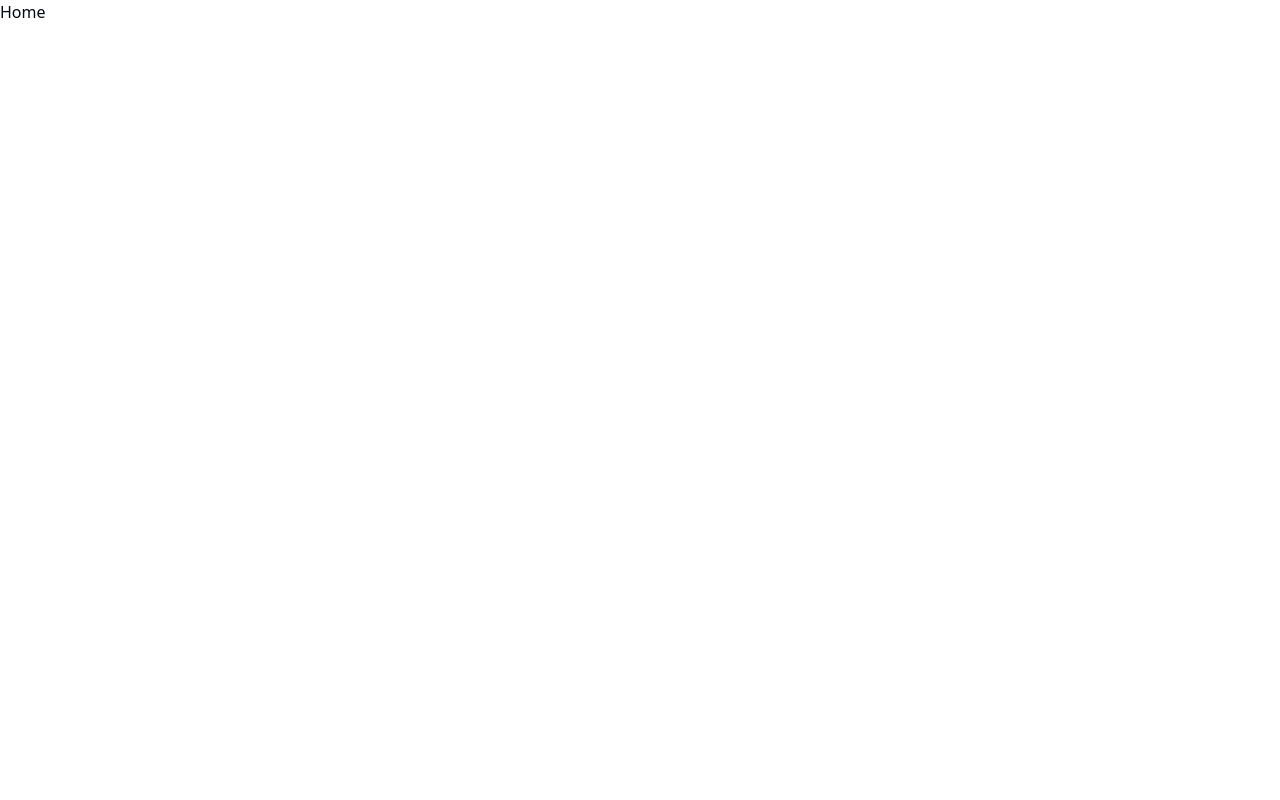
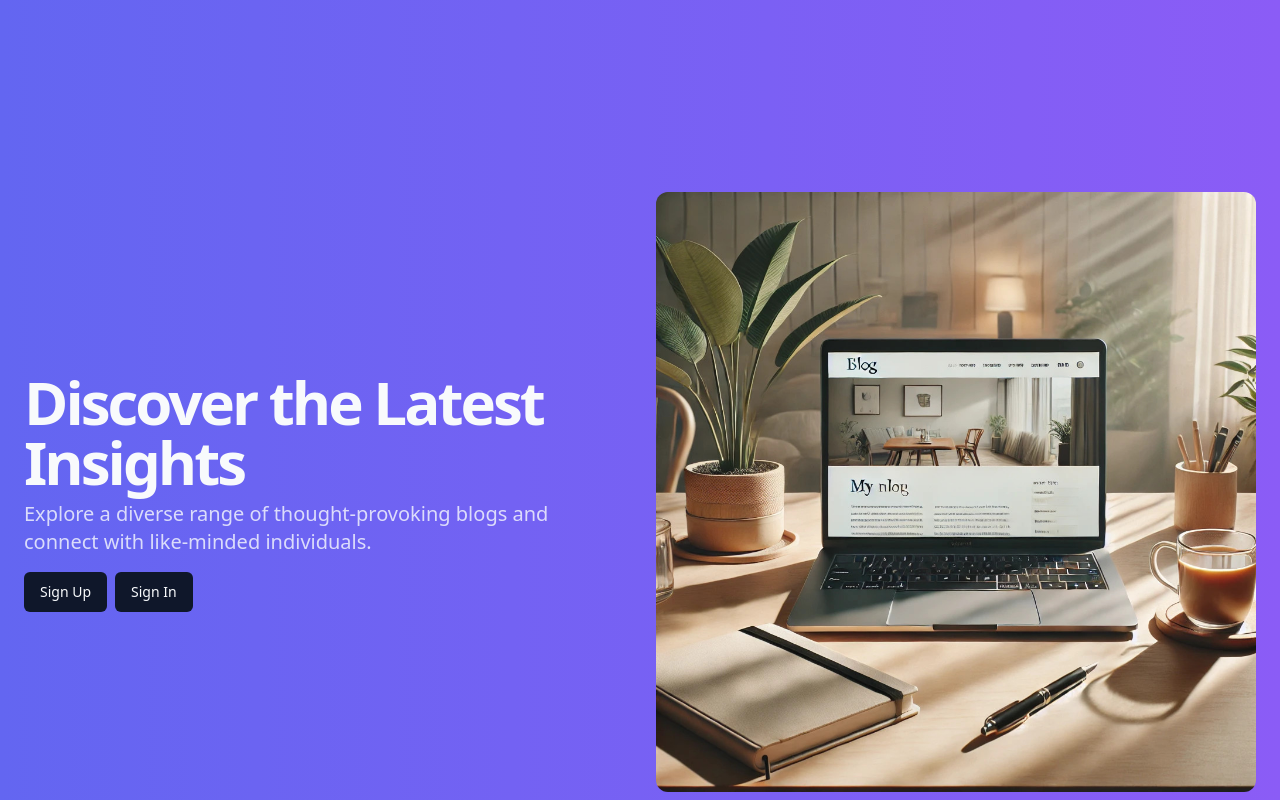
Before and after one commit to sahaniindrajit/Blog-website, a React (Vite) app in the folder frontend/: page / in a window 1280 px wide. Built offline with nearby package versions, Linux system fonts and the light colour scheme.

Commit message:
added home page

```diff
--- a/frontend/src/App.tsx
+++ b/frontend/src/App.tsx
@@ -15,7 +15,7 @@ function App() {
           <Route path='/' element={<Home/>} />
           <Route path='/signup' element={<Signup/>} />
           <Route path='/signin' element={<Signin/>} />
-          <Route path='/' element={<Blog/>} />
+          <Route path='/blog' element={<Blog/>} />
 
         </Routes>
       </BrowserRouter>
--- a/frontend/src/routes/Home.tsx
+++ b/frontend/src/routes/Home.tsx
@@ -1,9 +1,54 @@
-import React from 'react'
+import { Button } from "@/components/ui/button"
+import blogHeroCover from '../assets/blog-heroCover.jpg';
+import { Link } from "react-router-dom";
 
-function Home() {
+export default function Home() {
   return (
-    <div>Home</div>
+    <section className="w-full h-screen py-12 md:py-24 lg:py-32 xl:py-48 bg-gradient-to-r from-[#6366f1] to-[#8b5cf6]">
+      <div className="container px-4 md:px-6">
+        <div className="grid gap-6 lg:grid-cols-[1fr_400px] lg:gap-12 xl:grid-cols-[1fr_600px]">
+          <div className="flex flex-col justify-center space-y-4 text-primary-foreground">
+            <div className="space-y-2">
+              <h1 className="text-3xl font-bold tracking-tighter sm:text-5xl xl:text-6xl/none">
+                Discover the Latest Insights
+              </h1>
+              <p className="max-w-[600px] text-primary-foreground/80 md:text-xl">
+                Explore a diverse range of thought-provoking blogs and connect with like-minded individuals.
+              </p>
+            </div>
+            <div className="w-full max-w-sm space-y-2">
+              <div className="flex gap-2">
+                <Link to='/signup'>
+                  <Button
+                    type="submit"
+                    className="bg-primary text-primary-foreground hover:bg-primary/90 focus-visible:outline-none focus-visible:ring-1 focus-visible:ring-primary-foreground"
+                  >
+                    Sign Up
+                  </Button>
+                </Link>
+
+                <Link to='/signin'>
+                  <Button
+                    type="submit"
+
+                    className="bg-primary text-primary-foreground hover:bg-primary/90 focus-visible:outline-none focus-visible:ring-1 focus-visible:ring-primary-foreground"
+                  >
+                    Sign In
+                  </Button>
+                </Link>
+
+              </div>
+            </div>
+          </div>
+          <img
+            src={blogHeroCover}
+            width="550"
+            height="550"
+            alt="Hero"
+            className="mx-auto aspect-video overflow-hidden rounded-xl object-cover sm:w-full lg:order-last lg:aspect-square"
+          />
+        </div>
+      </div>
+    </section>
   )
 }
-
-export default Home
--- a/frontend/src/routes/Signin.tsx
+++ b/frontend/src/routes/Signin.tsx
@@ -1,4 +1,3 @@
-
 import { Card, CardHeader, CardTitle, CardDescription, CardContent, CardFooter } from "@/components/ui/card"
 import { Label } from "@/components/ui/label"
 import { Input } from "@/components/ui/input"
--- a/frontend/src/routes/Signup.tsx
+++ b/frontend/src/routes/Signup.tsx
@@ -1,4 +1,3 @@
-
 import { Card, CardHeader, CardTitle, CardDescription, CardContent, CardFooter } from "@/components/ui/card"
 import { Label } from "@/components/ui/label"
 import { Input } from "@/components/ui/input"
```
Also changed, not shown: frontend/src/assets/blog-heroCover.jpg (added).
